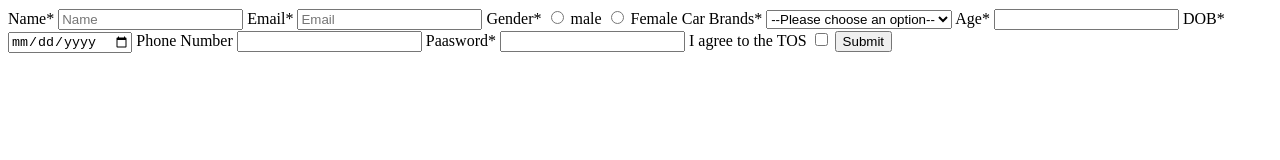
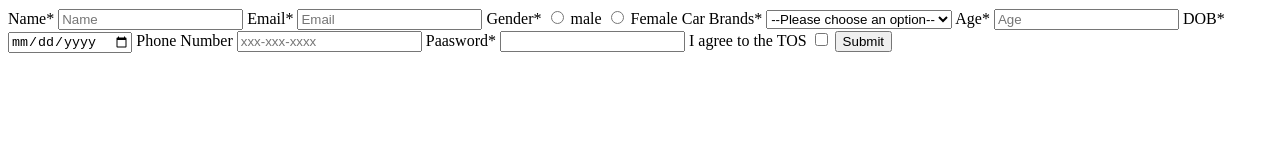
Before and after one commit to acciojob/signup-form-car-Umeshboby, a website: page main.html in a window 1280 px wide. Drawn offline with Linux system fonts and the light colour scheme.

Commit message:
created a submission

```diff
--- a/main.html
+++ b/main.html
@@ -28,13 +28,13 @@
             <option value="mercedez">Mercedez</option>
         </select>
         <label for="age">Age*</label>
-        <input type="number" name="" id="age" required>
+        <input type="number" name="" id="age" placeholder="Age" required>
 
         <label for="dob">DOB*</label>
         <input type="date" id="DOB" required>
 
         <label for="phone_number">Phone Number</label>
-        <input type="tel" id="tel">
+        <input type="tel" id="tel" placeholder="xxx-xxx-xxxx">
 
         <label for="password">Paasword*</label>
         <input type="password" name="password" id="password" required >
```
